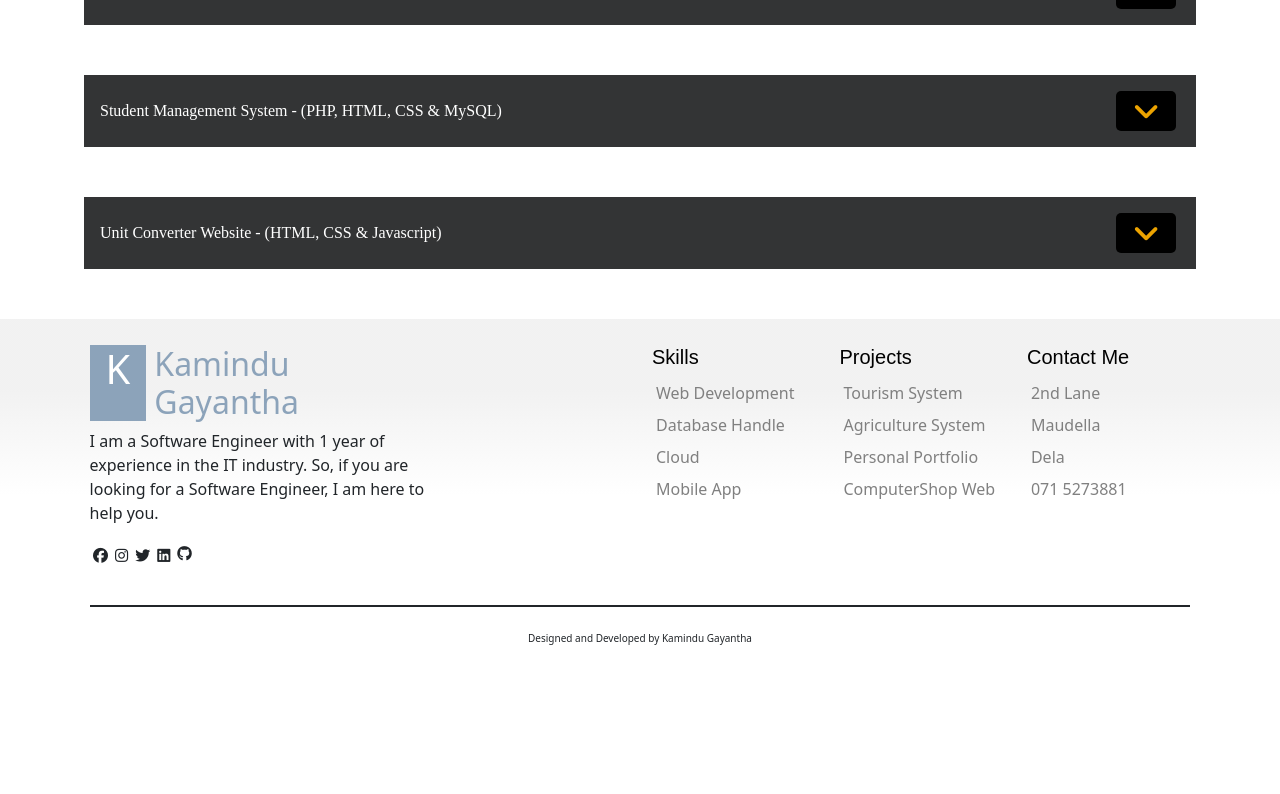
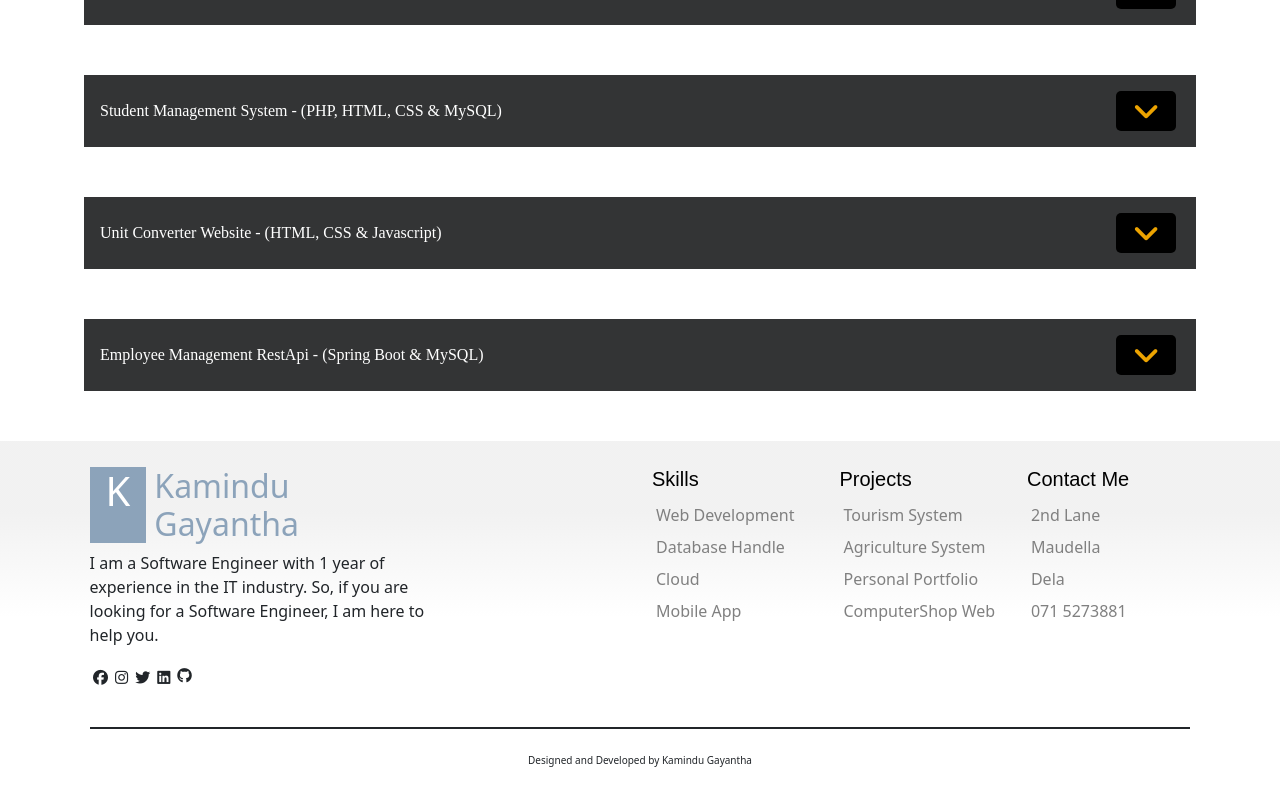
Before and after one commit to Kamindu99/personal-portfolio-web, a React (Create React App) app: page /my-projects in a window 1280 px wide. Shown: the part 2231-3025 px from the top of the page. Before the commit the page ends 2903 px from the top, so only its background shows below. Built offline with nearby package versions, Linux system fonts and the light colour scheme.

Commit message:
update my projects

```diff
--- a/src/pages/MyProjects.tsx
+++ b/src/pages/MyProjects.tsx
@@ -635,7 +635,34 @@ const MyProjects = (props: Props) => {
             ],
             url: "https://simpleunitconvertapp.netlify.app/"
         },
+        {
+            id: "headingEleven",
+            target: "collapseEleven",
+            title: "Employee Management RestApi  - (Spring Boot & MySQL)",
+            description: "This is a Employee Management RestApi developed using Spring Boot & MySQL. The system provides various features for managing employee-related tasks such as register employee, update employee, delete employee, get employee details.",
+            features: [
+                "Register Employee",
+                "Update Employee",
+                "Delete Employee",
+                "Get All Employee",
+                "Get Employee Details"
+            ],
+            technologies: [
+                "SpringBoot",
+                "MySQL",
+                "VsCode",
+                "Github",
+                "NoFrontend"
+            ],
+            image: [
+                // {
+                //     image: "https://res.cloudinary.com/dmfljlyu1/image/upload/v1689169883/unitconerter_h7qeup.jpg",
+                //     imagename: "1. Temperature Converter Page"
+                // }
 
+            ],
+            url: "#"
+        }
     ])
 
     return (
```
